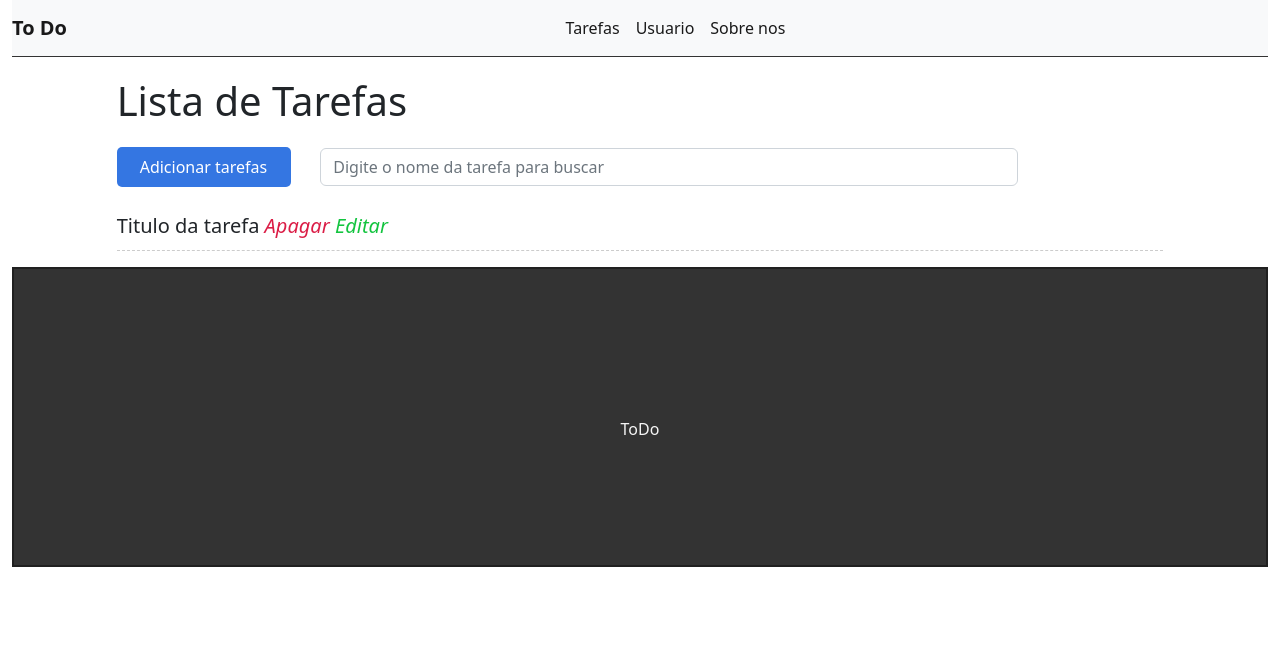
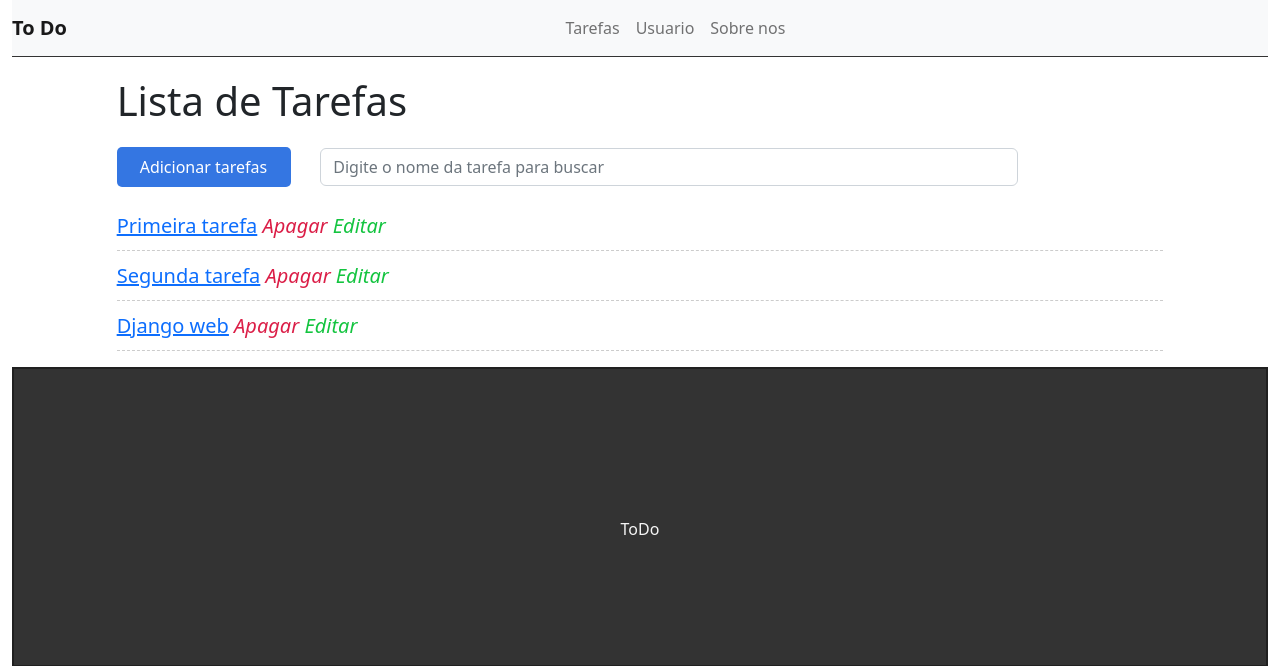
Before and after one commit to lussatisantos/todoproject, a Django app: page / in a window 1280 px wide. Shown: the top 666 px of the page. Run offline with Django 4.2, Linux system fonts and the light colour scheme; data comes from the database, SQL or seed files in the repository; both versions use the stored data as it was after the commit.

Commit message:
comunicacao do front com o back

```diff
--- a/tasks/templates/base.html
+++ b/tasks/templates/base.html
@@ -11,21 +11,21 @@
     <body>
         <div class="container-fluid">
             <nav class="navbar navbar-expand-lg navbar-light bg-light">
-                <a class="navbar-brand" href="#">To Do</a>
-                <button class="navbar-toggler" type="button" data-bs-toggle="collapse" data-bs-target="#navbarSupportedContent" aria-controls="navbarSupportedContent" aria-expanded="false" aria-label="Toggle navigation">
+                <a class="navbar-brand" href="/">To Do</a>
+                <button class="navbar-toggler" type="button" data-toggle="collapse" data-target="#navbarSupportedContent" aria-controls="navbarSupportedContent" aria-expanded="false" aria-label="Toggle navigation">
                     <span class="navbar-toggler-icon"></span>
                 </button>
 
                 <div class="collapse navbar-collapse" id="navbarSupportedContent">
-                    <ul class="navbar-nav me-auto mb-2 mb-lg-0">
+                    <ul class="navbar-nav mr-auto">
                         <li class="nav-item">
-                            <a class="nav-link active" aria-current="page" href="#">Tarefas</a>
+                            <a class="nav-link" href="#">Tarefas</a>
                         </li>
                         <li class="nav-item">
-                            <a class="nav-link active" aria-current="page" href="#">Usuario</a>
+                            <a class="nav-link" href="#">Usuario</a>
                         </li>
                         <li class="nav-item">
-                            <a class="nav-link active" aria-current="page" href="#">Sobre nos</a>
+                            <a class="nav-link" href="#">Sobre nos</a>
                         </li>
                     </ul>
                 </div>
--- a/tasks/templates/tasks/list.html
+++ b/tasks/templates/tasks/list.html
@@ -9,15 +9,17 @@
             <i class="fas fa-plus"></i>Adicionar tarefas
         </div>
         <div class="col-8 search-div">
-            <input class="form-control" type="text" name="search" id="search" placeholder="Digite o nome da tarefa para buscar">
+            <input class="form-control" type="text" name="search" id="search" placeholder="Digite o nome da tarefa para buscar"/>
             <i class="fas fa-search"></i>
         </div>
         <ul class="task-list">
-            <li class="task-item">
-                <span>Titulo da tarefa</span>
-                <span><i class="fas fa-trash">Apagar</i></span>
-                <span><i class="fas fa-edit">Editar</i></span>
-            </li>
+            {% for task in tasks %}
+                <li class="task-item">
+                    <span><a href="/task/{task.id}">{{task.title}}</a></span>
+                    <span><i class="fas fa-trash">Apagar</i></span>
+                    <span><i class="fas fa-edit">Editar</i></span>
+                </li>
+            {% endfor %}
         </ul>
     </div>
 {% endblock %}
--- a/tasks/urls.py
+++ b/tasks/urls.py
@@ -2,7 +2,7 @@ from django.urls import path
 from . import views
 
 urlpatterns = [
-    path('helloworld/', views.helloworld),
     path('', views.taskList, name='task-list'),
+    path('task/:id',views.taskView, name="task-view"),
     path('yourname/<str:name>', views.yourName, name='your-name')
 ]
--- a/tasks/views.py
+++ b/tasks/views.py
@@ -1,11 +1,17 @@
-from django.shortcuts import render
+from django.shortcuts import render, get_object_or_404
 from django.http import HttpResponse
+from .models import Task
+
+def taskList(request):
+    tasks = Task.objects.all
+    return render(request, 'tasks/list.html', {'tasks': tasks})
+
+def taskView (request, id):
+    task = get_object_or_404(Task, pk=id)
+    return render(request, 'tasks/task.html', {'task': task})
 
 def helloworld(request):
     return HttpResponse('Hello World!')
 
-def taskList(request):
-    return render(request, 'tasks/list.html')
-
 def yourName(request, name):
     return render(request, 'tasks/yourname.html', {'name' : name})
```
Also changed, not shown: tasks/templates/tasks/task.html (added, +10 -0 lines), db.sqlite3.
